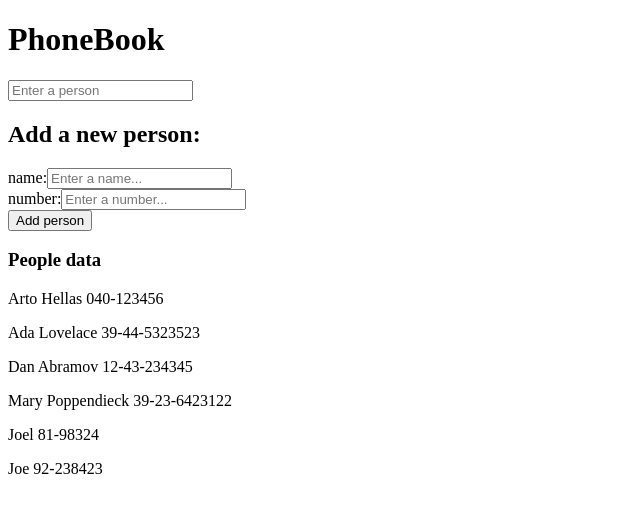
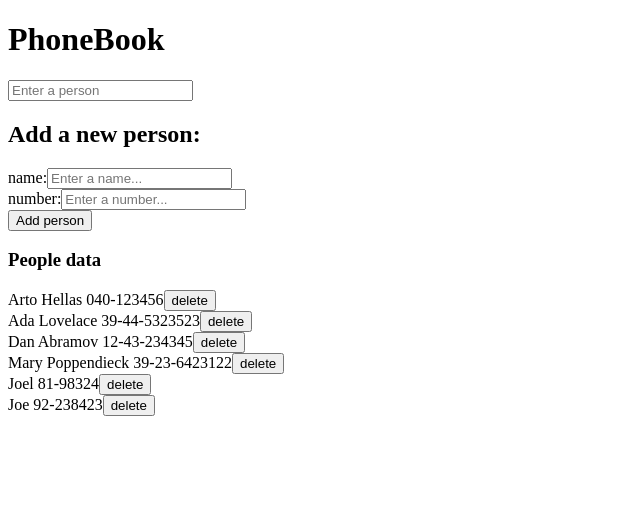
Before and after one commit to JoelFaldin/Full-Stack-Open2024, a React (Vite) app in the folder part2/phonebook/: page / in a window 1280 px wide. Shown: the top 512 px of the page, without its empty margins (0-640 px from the left). Built offline with nearby package versions, Linux system fonts and the light colour scheme; data requests are answered from the project's data file.

Commit message:
feat: added button to delete an entrie (2.14)

```diff
--- a/part2/phonebook/src/App.jsx
+++ b/part2/phonebook/src/App.jsx
@@ -19,7 +19,7 @@ function App() {
       })
   }, [])
 
-  console.log('render', persons.length, 'notes')
+  console.log(`rendering ${persons.length} contacts`)
 
   const showing = !show ? persons : persons.filter(person => person.name.includes(show))
 
@@ -30,7 +30,7 @@ function App() {
       const newPerson = {
         name: newName,
         number: newNumber,
-        id: persons.length + 1
+        id: persons[persons.length - 1].id + 1
       }
       backService
         .addNumber(newPerson)
@@ -52,6 +52,10 @@ function App() {
   const handleChange = (event) => {
     setShow(event.target.value)
   }
+  const handleUpdate = (event) => {
+    const newList = persons.filter(identifier => identifier.id !== event)
+    setPersons(newList)
+  }
 
   return (
     <>
@@ -62,7 +66,7 @@ function App() {
       <AddPeople submitPerson={submitPerson} newName={newName} handleName={handleName} newNumber={newNumber} handleNumber={handleNumber} />
 
       <h3>People data</h3>
-      <RenderList personsToShow={showing} />
+      <RenderList personsToShow={showing} update={handleUpdate} />
     </>
   )
 }
--- a/part2/phonebook/src/components/RenderList.jsx
+++ b/part2/phonebook/src/components/RenderList.jsx
@@ -1,11 +1,19 @@
 import ShowData from './ShowData'
+import backService from '../services/backService'
 
-const RenderList = ({ personsToShow }) => {
+const RenderList = ({ personsToShow, update }) => {
+    const delNumber = (id) => {
+        if (confirm('Do you want to delete this contact?')) {
+            backService.remove(id)
+            update(id)
+        }
+    }
+
     return (
         <>
             {personsToShow.map(person => {
                 return (
-                <ShowData key={person.id} name={person.name} number={person.number} />
+                <ShowData key={person.id} name={person.name} number={person.number} deleteNumber={() => delNumber(person.id)} />
                 )
             })}
         </>
--- a/part2/phonebook/src/components/ShowData.jsx
+++ b/part2/phonebook/src/components/ShowData.jsx
@@ -1,6 +1,9 @@
-const ShowData = ({ name, number }) => {
+const ShowData = ({ name, number, deleteNumber }) => {
     return (
-        <p>{name} {number}</p>
+        <label style={{display: 'block'}}>
+            <label>{name} {number}</label>
+            <button onClick={deleteNumber}>delete</button>
+        </label>
     )
 }
 
--- a/part2/phonebook/src/services/backService.js
+++ b/part2/phonebook/src/services/backService.js
@@ -11,4 +11,9 @@ const addNumber = (newNumber) => {
     return request.then(res => res.data)
 }
 
-export default { getNumbers, addNumber }
+const remove = (id) => {
+    const request = axios.delete(url.concat(`/${id}`))
+    return request.then(res => res.data)
+}
+
+export default { getNumbers, addNumber, remove }
```
